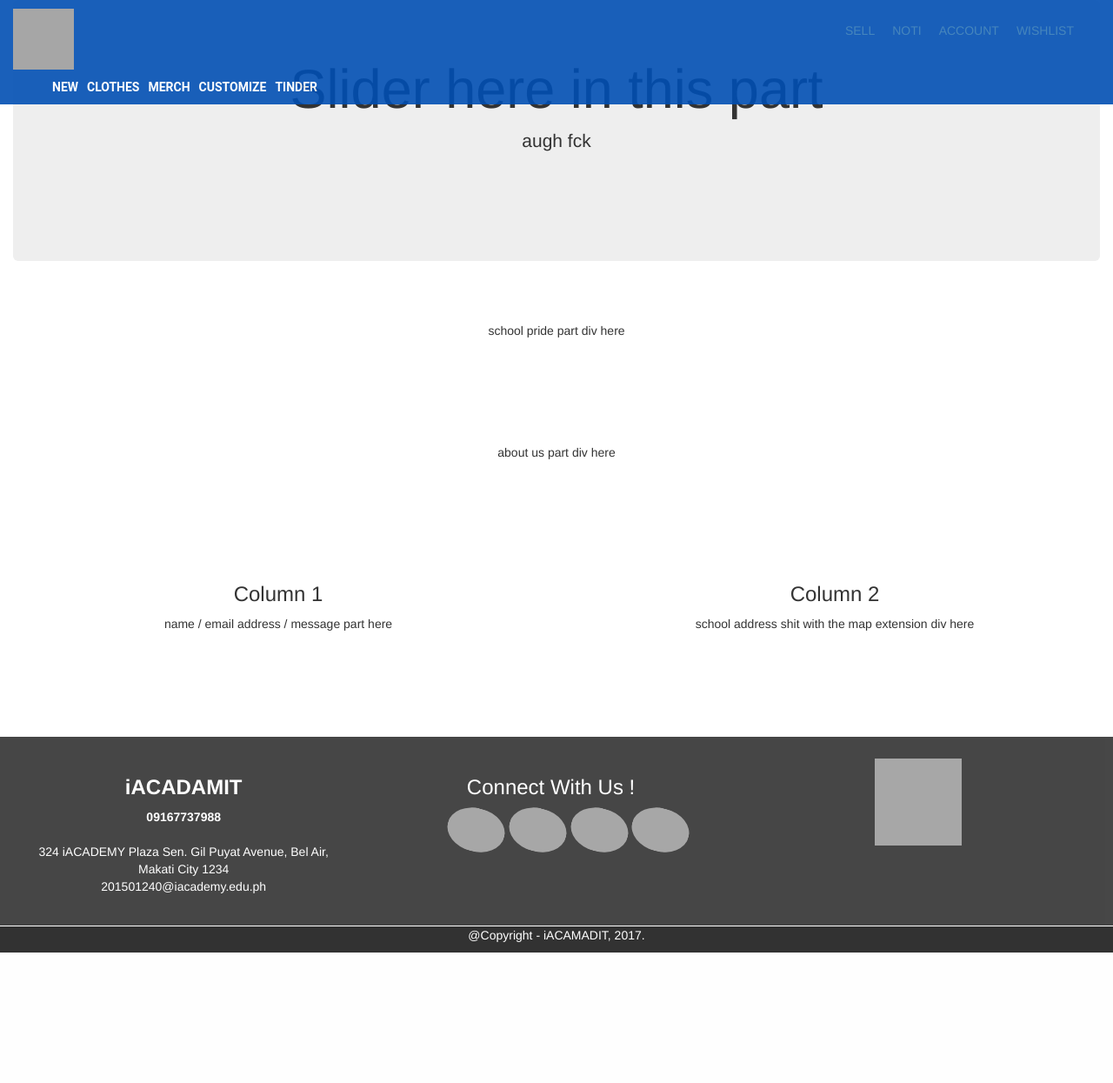
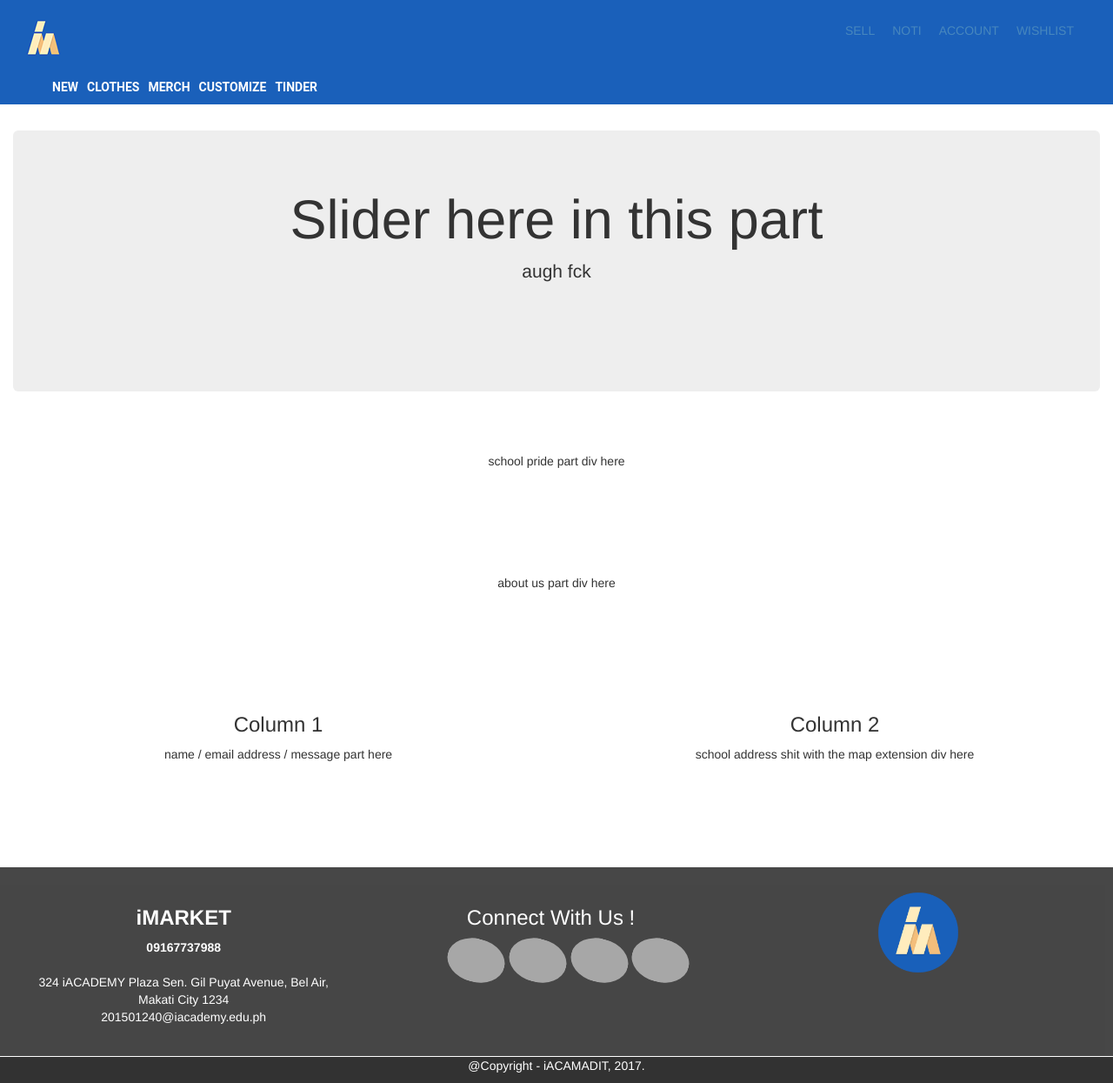
Before and after one commit to joannedaroya/THESIS, a PHP site: page /index.html in a window 1280 px wide. Shown: the whole page at 87% size. Before the commit the page ends 1095 px from the top, so only its background shows below. Run offline with PHP 8.4, Linux system fonts and the light colour scheme; grey boxes are pictures that could not be loaded.

Commit message:
Updated-mainpage
-logo
-body size

```diff
--- a/css/design.css
+++ b/css/design.css
@@ -1,7 +1,9 @@
 
 /*======Main Page=====*/
 /*head*/
-
+body{
+  margin-top:150px;
+}
 #header{
    background:#014fb3;
    width: 100%;
@@ -18,7 +20,7 @@
    float:left;
    width:70px;
    height: 70px;
-   background:url('../image/small_logo.png');
+   background:url('../image/nav_logo.png');
 }
 nav{
 	float: right;
--- a/index.html
+++ b/index.html
@@ -1,7 +1,7 @@
 <!DOCTYPE html>
 <html lang="en">
 <head>
-  <title>iACADAMIT</title>
+  <title>:::iMARKET:::</title>
   <meta charset="utf-8">
   <meta name="viewport" content="width=device-width, initial-scale=1">
   <!-- Latest compiled and minified CSS -->
@@ -80,7 +80,7 @@
     <!--Smelly footer-->
 	<footer>
 		<section>
-			<h3><b>iACADAMIT</b></h3>
+			<h3><b>iMARKET</b></h3>
 			<p><b>09167737988</b><br><br>
 			324 iACADEMY Plaza Sen. Gil Puyat Avenue, Bel Air, Makati City 1234<br>
 			201501240@iacademy.edu.ph</p>
@@ -97,7 +97,7 @@
 			</ul>
 		</section>
 		<section>
-			<img src="image/iacadamitlogo.png"  width="100" height="100"/>
+			<img src="image/logo1.png"  width="100" height="100"/>
 		</section>
 	</footer>
 
```
Also changed, not shown: image/nav_logo.png (added).
